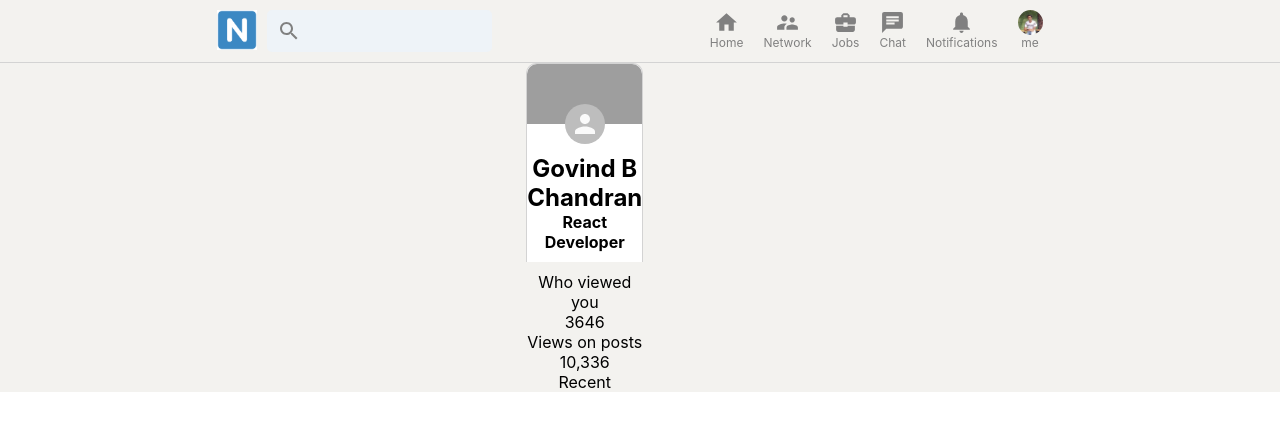
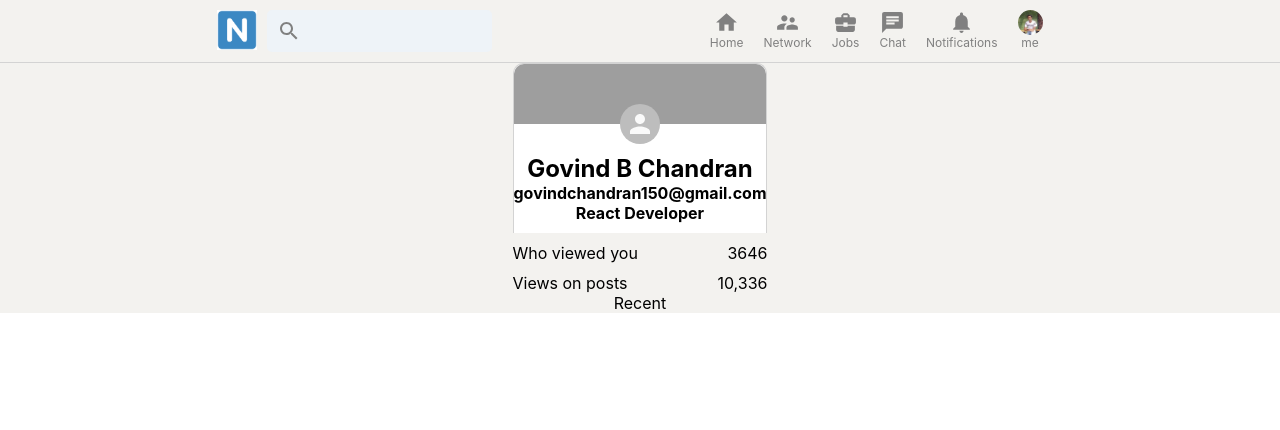
Before and after one commit to chandran-jr/NetworKit, a React (Create React App) app: page / in a window 1280 px wide. Shown: the top 430 px of the page. Built offline with nearby package versions, Linux system fonts and the light colour scheme; grey boxes are pictures that could not be loaded.

Commit message:
Add files via upload

```diff
--- a/src/Sidebar.css
+++ b/src/Sidebar.css
@@ -32,6 +32,8 @@
     object-fit: cover;
 }
 
-.sidebar__stats{
+.sidebar__stat{
     margin-top: 10px;
+    display: flex;
+    justify-content: space-between;
 }
--- a/src/Sidebar.js
+++ b/src/Sidebar.js
@@ -10,6 +10,7 @@ function Sidebar() {
             <img src="https://images.unsplash.com/photo-1547394765-185e1e68f34e?ixid=MXwxMjA3fDB8MHxzZWFyY2h8M3x8Y29tcHV0ZXJ8ZW58MHx8MHw%3D&ixlib=rb-1.2.1&auto=format&fit=crop&w=500&q=60" alt="bg"/>
             <Avatar className="sidebar__avatar" src="" alt="me" />
             <h2>Govind B Chandran</h2>
+            <h4>govindchandran150@gmail.com</h4>
             <h4>React Developer</h4>
         </div>
 
```
